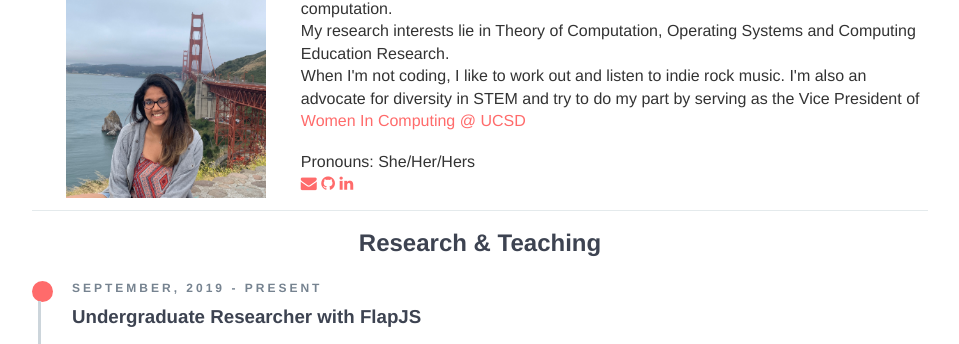
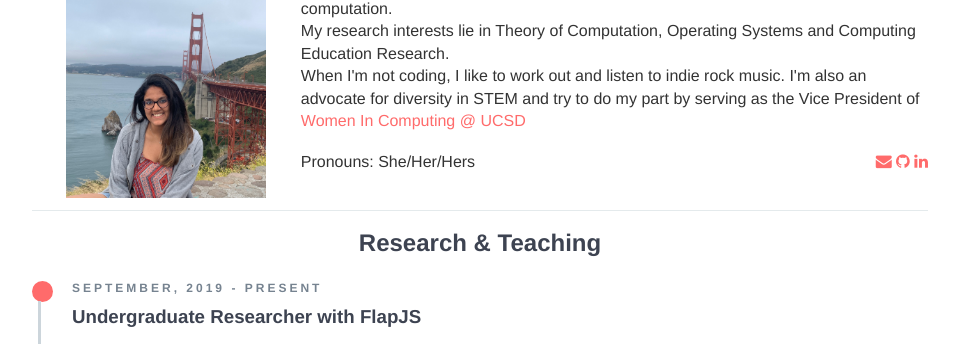
Before and after one commit to p-suneja/p-suneja.github.io, a Jekyll site: the page built from index.html, in a window 1280 px wide. Shown: the part 332-676 px from the top of the page, without its empty margins (160-1119 px from the left). Built offline with Jekyll 4.4.1, drawn with Linux system fonts in a browser that asks for light colours; nearby versions of some CDN libraries.

Commit message:
Update index.html

```diff
--- a/index.html
+++ b/index.html
@@ -30,11 +30,18 @@ title: Priyal's Homepage
 			<p> My research interests lie in Theory of Computation, Operating Systems and Computing Education Research. </p>
 			<p> When I'm not coding, I like to work out and listen to indie rock music. I'm also an advocate for diversity in STEM and try to do my part by serving as the Vice President of <a href="http://wic.ucsd.edu/" target="_blank"> Women In Computing @ UCSD</a> </p>
 			<br>
-			<p> Pronouns: She/Her/Hers </p>
-			<p> <a href="mailto:priyalsuneja@gmail.com"><i class="fa fa-envelope"></i></a>
+			<div style="width: 100%;">
+   			<section style="float:left; width: 80%">
+	   			<p> Pronouns: She/Her/Hers </p>
+   			</section>
+  			<section style="float:right; width: 20%; text-align:right">
+	   		<p> <a href="mailto:priyalsuneja@gmail.com"><i class="fa fa-envelope"></i></a>
 	    		    <a href="https://github.com/p-suneja"><i class="fa fa-github"></i></a>
 	    		    <a href="https://www.linkedin.com/in/priyalsuneja/"><i class="fa fa-linkedin"></i></a>
 		 	      </p>
+			</section>
+		</div>
+		<div style="clear:both"></div>
 		</section>
 	</div>
 	<div style="clear:both"></div>
```
